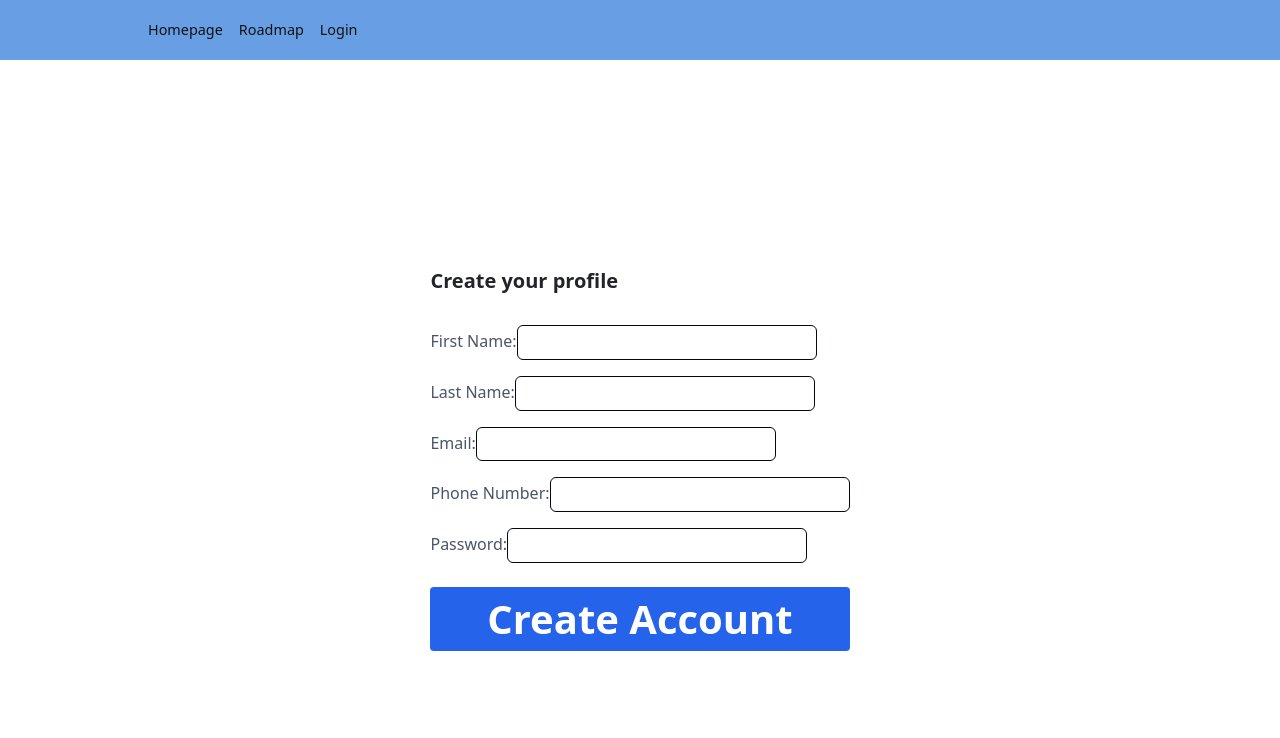
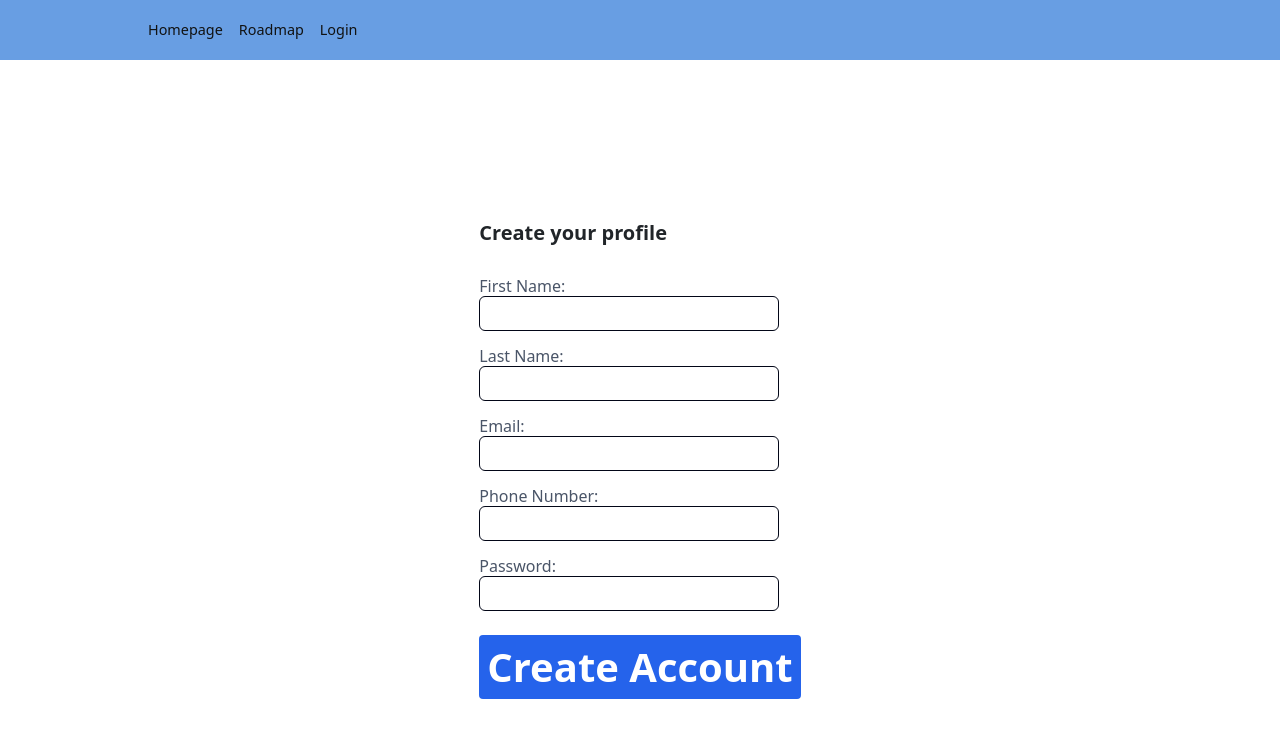
Before and after one commit to cfgcolumbus23/Team-15, a React (Create React App) app in the folder learning-app/: page /SignUp in a window 1280 px wide. Shown: the top 738 px of the page. Built offline with nearby package versions, Linux system fonts and the light colour scheme.

Commit message:
fixed login form css

```diff
--- a/learning-app/src/pages/Login.css
+++ b/learning-app/src/pages/Login.css
@@ -18,10 +18,14 @@
 
 .formInput {
   margin-bottom: 1rem;
+  padding: 2%;
 }
 
-.inputBox {
-  width: 100%;
+.inputBoxLogin {
+  /* display: flex;
+  flex-direction: row;
+  justify-content: space-around; */
+  width: 90%;
   height: 2.5rem;
   padding: 0.5rem;
   border: 1px solid #d1d5db;
--- a/learning-app/src/pages/Login.js
+++ b/learning-app/src/pages/Login.js
@@ -45,7 +45,7 @@ function EmailInput(login, setLogin) {
         Username:
         <input
           type="text"
-          className="inputBox"
+          className="inputBoxLogin"
           value={login.username}
           onChange={(e) => setLogin({ ...login, username: e.target.value })}
         />
@@ -61,7 +61,7 @@ function PasswordInput(login, setLogin) {
         Password:
         <input
           type="password"
-          className="inputBox"
+          className="inputBoxLogin"
           value={login.password}
           onChange={(e) => setLogin({ ...login, password: e.target.value })}
         />
--- a/learning-app/src/pages/SignUp.css
+++ b/learning-app/src/pages/SignUp.css
@@ -55,44 +55,11 @@
   display: block;
 }
 
-.inputBoxPhoneNumber {
+.inputBox {
+  display: flex;
+  flex-direction: row;
+  justify-content: space-around;
   width: 300px;
-  padding: 0.5rem;
-  border: 1px solid #020617;
-  border-radius: 0.375rem;
-  font-size: 0.875rem;
-  outline: #020617;
-}
-.inputBoxFirstName {
-  width: 300px;
-
-  padding: 0.5rem;
-  border: 1px solid #020617;
-  border-radius: 0.375rem;
-  font-size: 0.875rem;
-  outline: #020617;
-}
-
-.inputBoxLastName {
-  width: 300px;
-  padding: 0.5rem;
-  border: 1px solid #020617;
-  border-radius: 0.375rem;
-  font-size: 0.875rem;
-  outline: #020617;
-}
-
-.inputBoxPassword {
-  width: 300px;
-  padding: 0.5rem;
-  border: 1px solid #020617;
-  border-radius: 0.375rem;
-  font-size: 0.875rem;
-  outline: #020617;
-}
-.inputBoxEmail {
-  width: 300px;
-  padding-left: 700px;
   padding: 0.5rem;
   border: 1px solid #020617;
   border-radius: 0.375rem;
--- a/learning-app/src/pages/SignUp.js
+++ b/learning-app/src/pages/SignUp.js
@@ -61,7 +61,7 @@ function CreatePassword(profileData, setProfileData) {
         Password:
         <input
           type="password"
-          className="inputBoxPassword"
+          className="inputBox"
           value={profileData.password}
           onChange={(e) =>
             setProfileData({ ...profileData, password: e.target.value })
@@ -79,7 +79,7 @@ function EnterFirstName(profileData, setProfileData) {
         First Name:
         <input
           type="text"
-          className="inputBoxFirstName"
+          className="inputBox"
           value={profileData.firstName}
           onChange={(e) =>
             setProfileData({ ...profileData, firstName: e.target.value })
@@ -97,7 +97,7 @@ function EnterLastName(profileData, setProfileData) {
         Last Name:
         <input
           type="text"
-          className="inputBoxLastName"
+          className="inputBox"
           value={profileData.lastName}
           onChange={(e) =>
             setProfileData({ ...profileData, lastName: e.target.value })
@@ -166,7 +166,7 @@ function EnterEmail(profileData, setProfileData) {
         Email:
         <input
           type="text"
-          className="inputBoxEmail"
+          className="inputBox"
           value={profileData.email}
           onChange={(e) =>
             setProfileData({ ...profileData, email: e.target.value })
@@ -184,7 +184,7 @@ function EnterPhoneNumber(profileData, setProfileData) {
         Phone Number:
         <input
           type="text"
-          className="inputBoxPhoneNumber"
+          className="inputBox"
           value={profileData.phoneNumber}
           onChange={(e) =>
             setProfileData({ ...profileData, phoneNumber: e.target.value })
```
